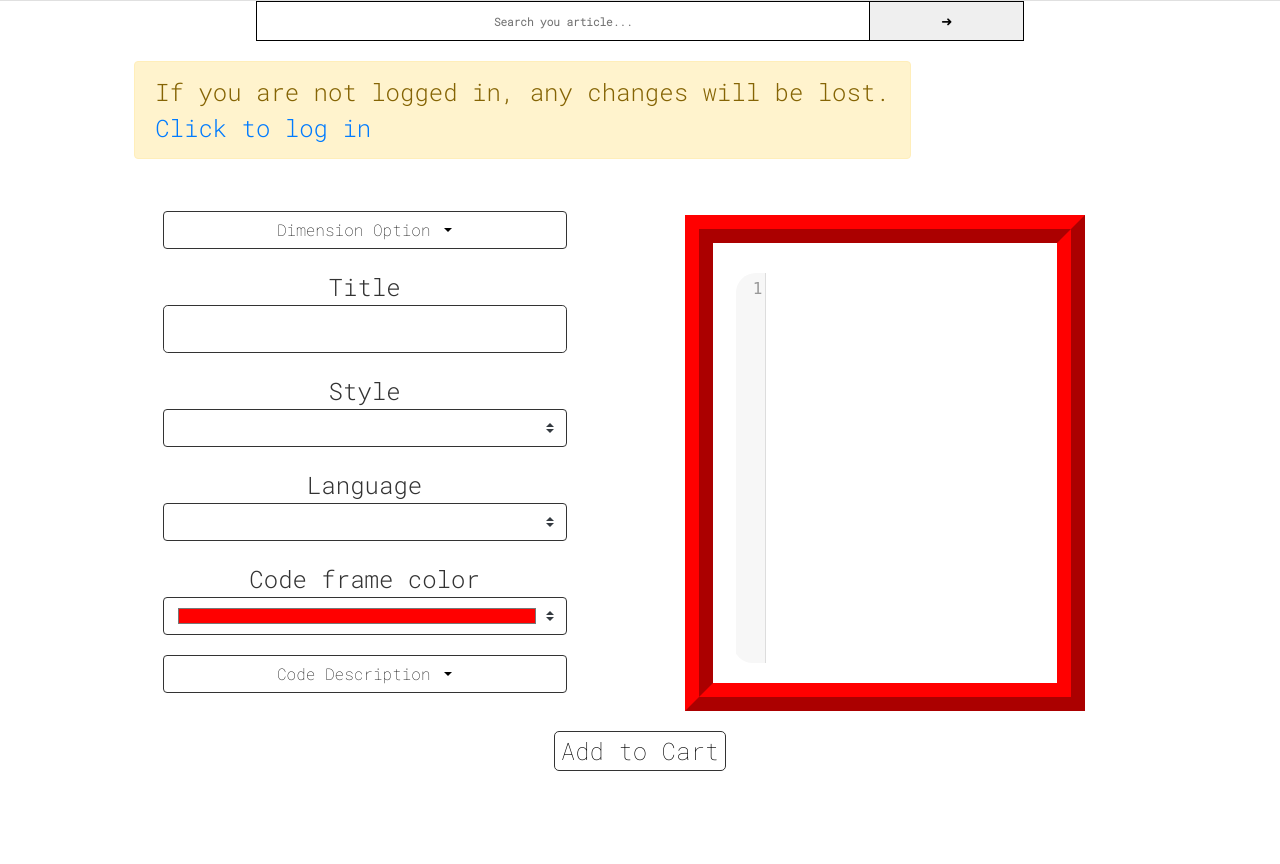
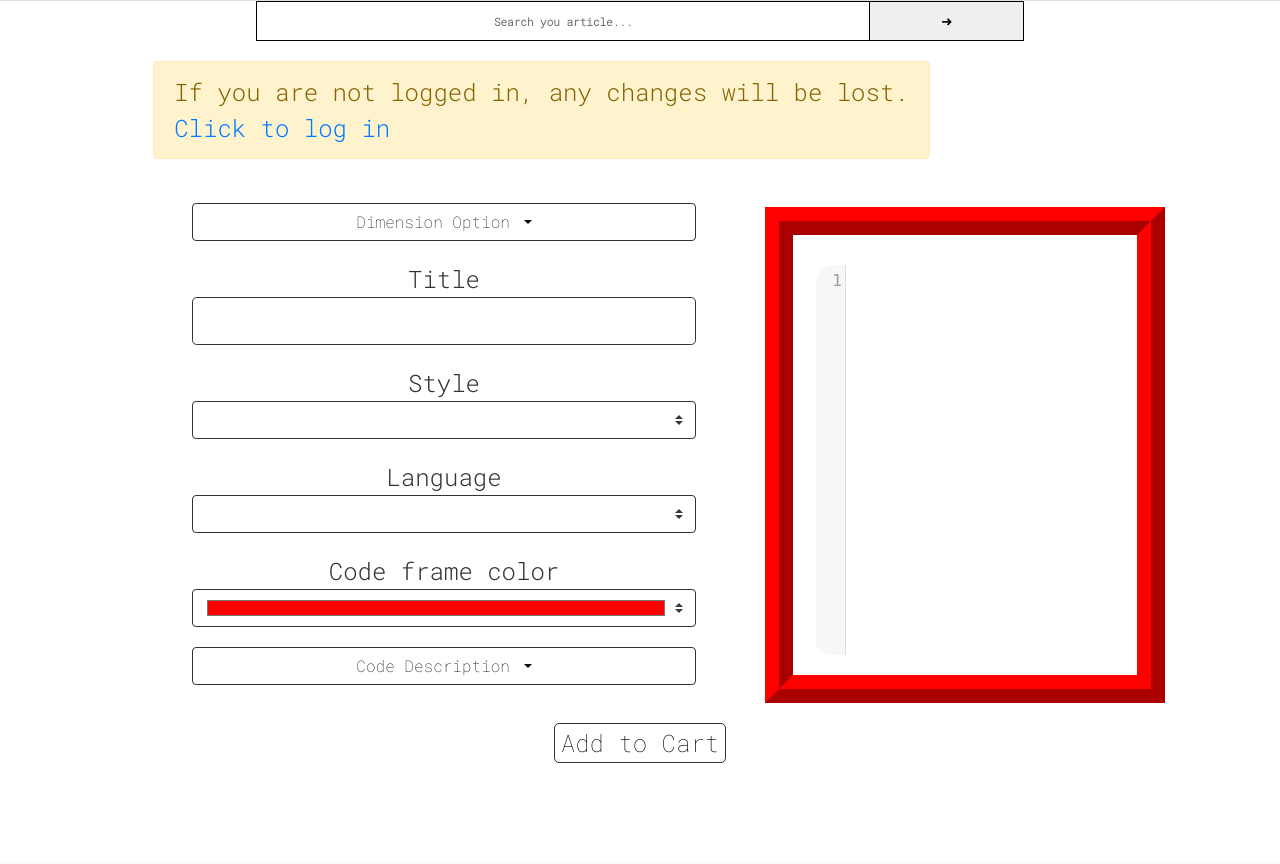
Before and after one commit to zucchero-sintattico/HYC, a PHP site: page /editor.php?id=1 in a window 1280 px wide. Shown: the part 218-1082 px from the top of the page. Run offline with PHP 8.4, Linux system fonts and the light colour scheme; data that the repository does not hold is empty; some libraries are stand-ins or nearby versions; some web fonts are replaced.

Commit message:
editor restyle

```diff
--- a/Sito/template/editorTemplate.php
+++ b/Sito/template/editorTemplate.php
@@ -1,4 +1,4 @@
-<div class="row container-fluid justify-content-center">
+<div class="row container-fluid justify-content-center ml-1">
     <div class="col-10 justify-content-center">
 
         <?php if (!isUserLoggedIn()) {
@@ -7,7 +7,7 @@
              <a href='../login.php'>Click to log in</a></label></div>";
         } ?>
 
-        <div class="row justify-content-center mt-2">
+        <div class="row justify-content-center">
 
 
             <div class="col text-center mt-4">
@@ -185,17 +185,24 @@
 
 
             <!-- Console -->
-            <div class="col justify-content-center mt-5">
-                <div class="row justify-content-center">
-                    <code>
+            <div class="justify-content-center mt-5">
+
+                    <div id="editor">
                         <script>
-                            let quadro = new CodeSquare($('code').get(0));
+                            let quadro = new CodeSquare($('#editor').get(0));
                             quadro.getSquare();
                             quadro.updateStyle();
-                            quadro.widthScale(400);
+                            $(window).on('resize load', function (){
+                                if ($(window).width() > 400) {
+                                    quadro.widthScale(400);
+                                } else {
+                                    quadro.widthScale($(window).width()-30);
+                                }
+                            });
+
                             quadro.setText(<?php echo $templateParams["product"]["Codice"]; ?>);
                         </script>
-                    </code>
+
 
                 </div>
 
@@ -213,7 +220,7 @@
         <div class="col justify-content-end">
             <button id="insertToCart" type="button" class="button<?php if (!isUserLoggedIn()) {
                 echo "Disabled";
-            }else{
+            } else {
                 echo "Activated";
             }; ?>">Add to Cart
             </button>
```
